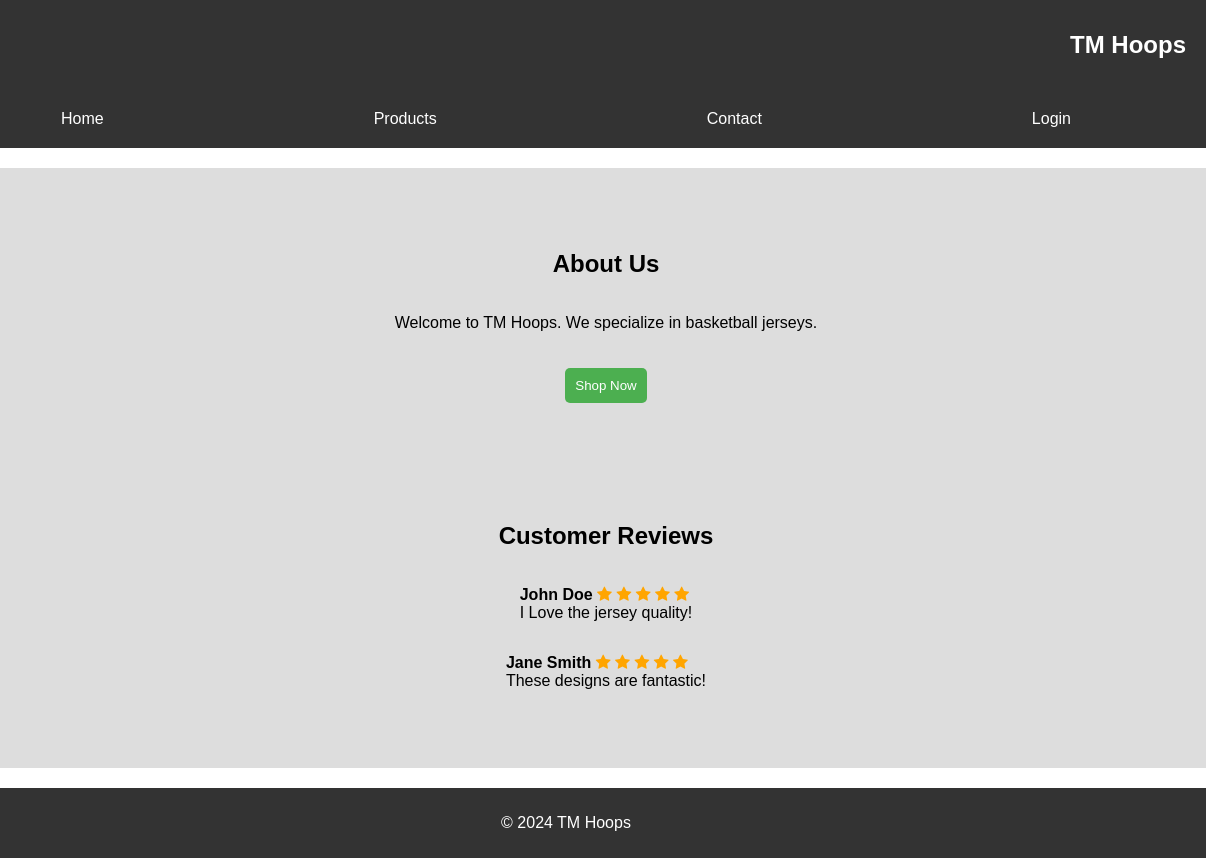
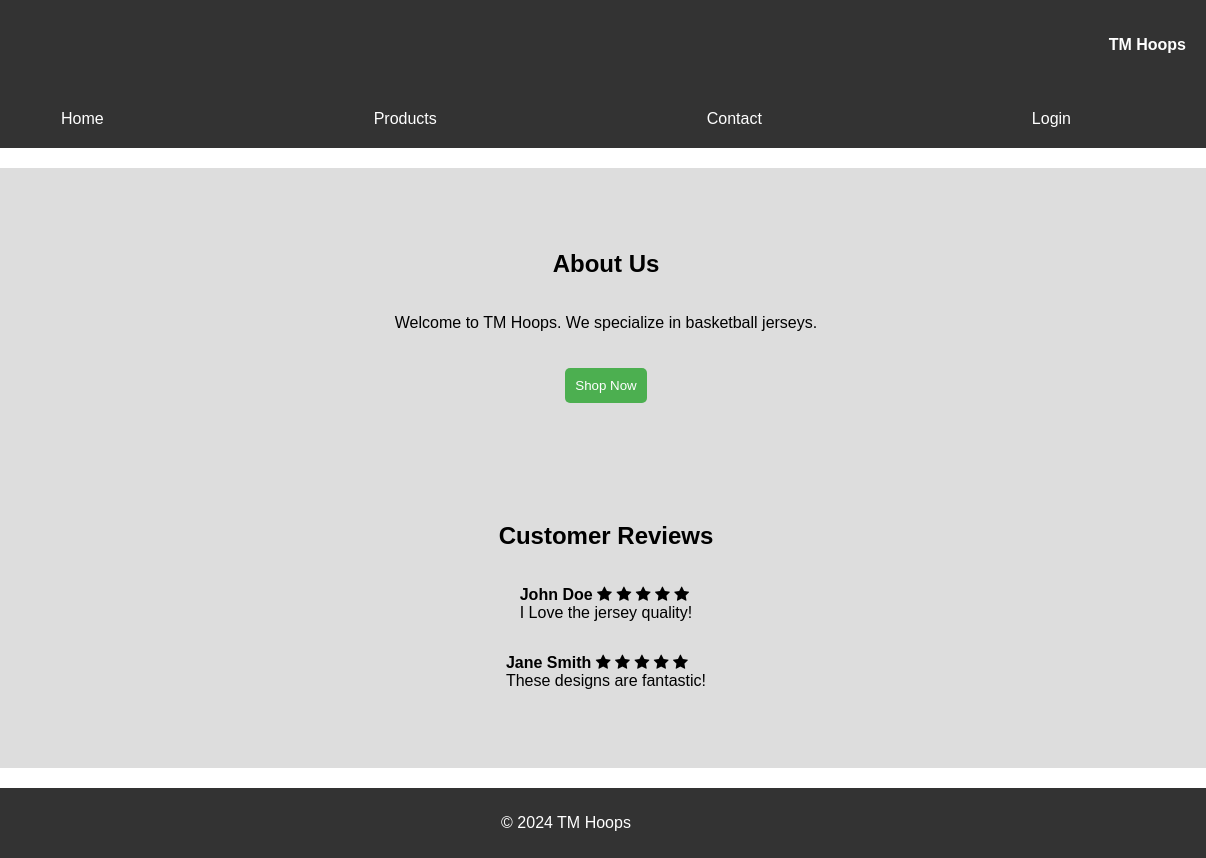
Before and after one commit to tahmeedm/E-Commerce-Website, a plain HTML site: page index.html in a window 1280 px wide. Shown: the top 858 px of the page, 74-1280 px from the left. Drawn offline with Linux system fonts and the light colour scheme.

Commit message:
Removed inline CSS
no inline CSS needed, styles.css completes

```diff
--- a/index.html
+++ b/index.html
@@ -9,12 +9,7 @@ Names: Tahmeed Mahmud (30158740), Martin Liu(30161516)
     <meta charset="UTF-8">
     <meta name="viewport" content="width=device-width, initial-scale=1.0">
     <title>TM Hoops</title>
-    <style>
-        header {font-size: 24px; }
-        .checked {
-            color: orange;
-          }
-    </style>
+
     <link rel="stylesheet" href="https://cdnjs.cloudflare.com/ajax/libs/font-awesome/4.7.0/css/font-awesome.min.css">
     <link rel="stylesheet" href="styles.css">
 </head>
```
Also changed, not shown: contact.html (+0 -1 lines), products.html (+1 -1 lines).
